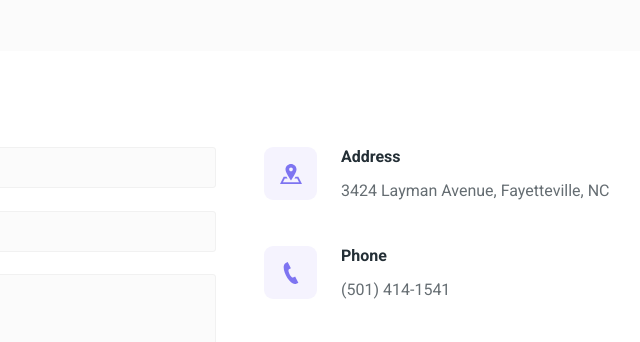
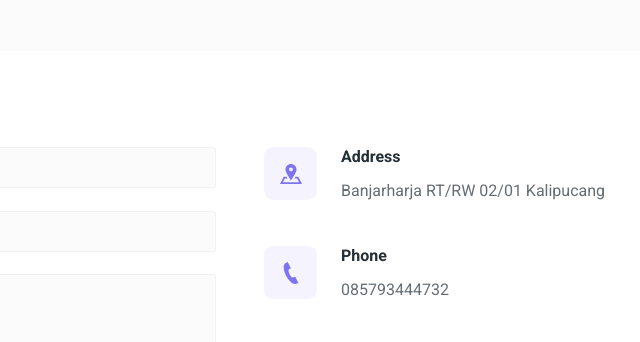
Before and after one commit to ashifaul/ashifaul.github.io, a plain HTML site: page index.html in a window 1280 px wide. Shown: the part 2915-3257 px from the top of the page, 400-1040 px from the left. Drawn offline with Linux system fonts and the light colour scheme.

Commit message:
Update index.html

```diff
--- a/index.html
+++ b/index.html
@@ -366,7 +366,7 @@
             </div>
             <div class="contact-item-detail">
               <h4>Address</h4>
-              <p>3424 Layman Avenue, Fayetteville, NC</p>
+              <p>Banjarharja RT/RW 02/01 Kalipucang</p>
             </div>
           </div>
 
@@ -385,7 +385,7 @@
             </div>
             <div class="contact-item-detail">
               <h4>Phone</h4>
-              <p>(501) 414-1541</p>
+              <p>085793444732</p>
             </div>
           </div>
 
```
